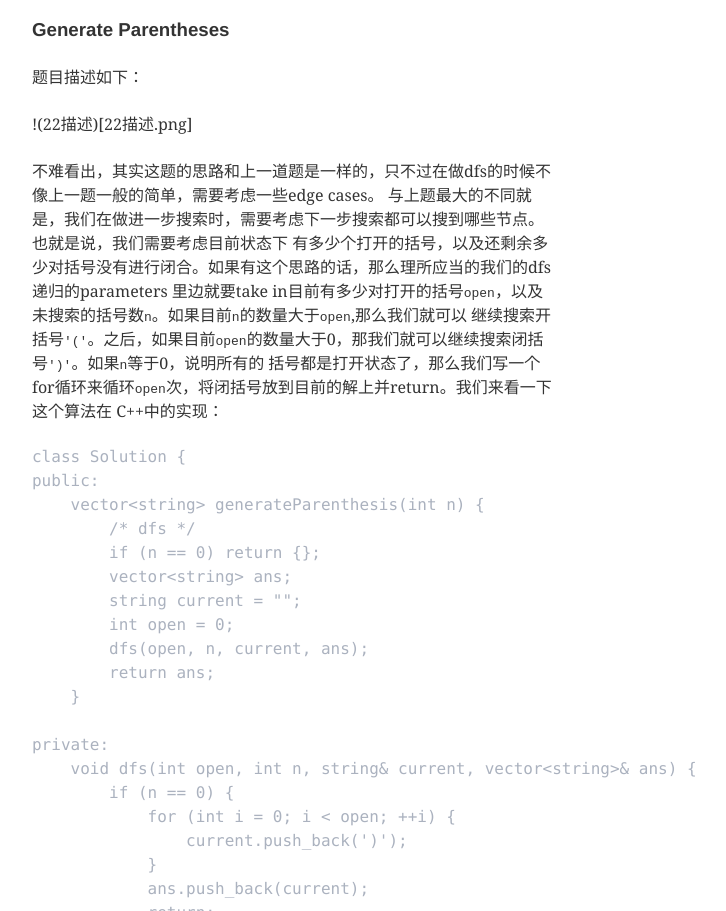
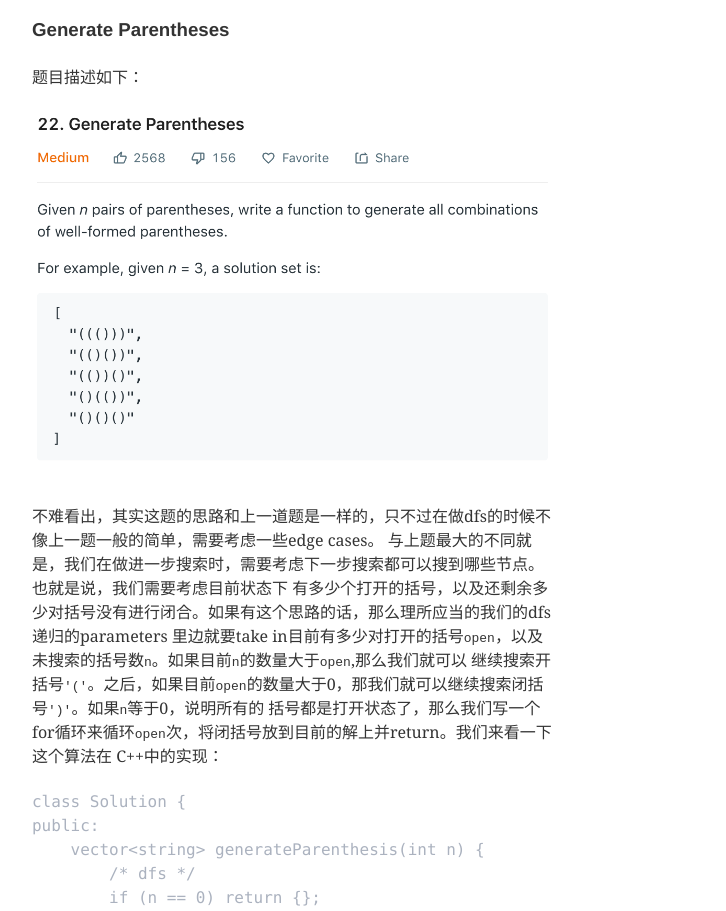
Before and after one commit to oddguan/oddguan.github.io, a Gatsby site: page /leetcode22/ in a window 1280 px wide. Shown: the part 3202-4113 px from the top of the page, without its empty margins (347-1073 px from the left). Built offline with nearby package versions, Linux system fonts and the light colour scheme; Gatsby itself is replaced by a stand-in of ours; some packages are replaced by stand-ins of ours; code samples lack their colours; what typography-theme-st-annes would draw is missing.

Commit message:
fixed a typo

```diff
--- a/content/blog/leetcode22/index.md
+++ b/content/blog/leetcode22/index.md
@@ -104,7 +104,7 @@ public:
 
 题目描述如下：
 
-!(22描述)[22描述.png]
+![22描述](22描述.png)
 
 不难看出，其实这题的思路和上一道题是一样的，只不过在做dfs的时候不像上一题一般的简单，需要考虑一些edge cases。
 与上题最大的不同就是，我们在做进一步搜索时，需要考虑下一步搜索都可以搜到哪些节点。也就是说，我们需要考虑目前状态下
```
